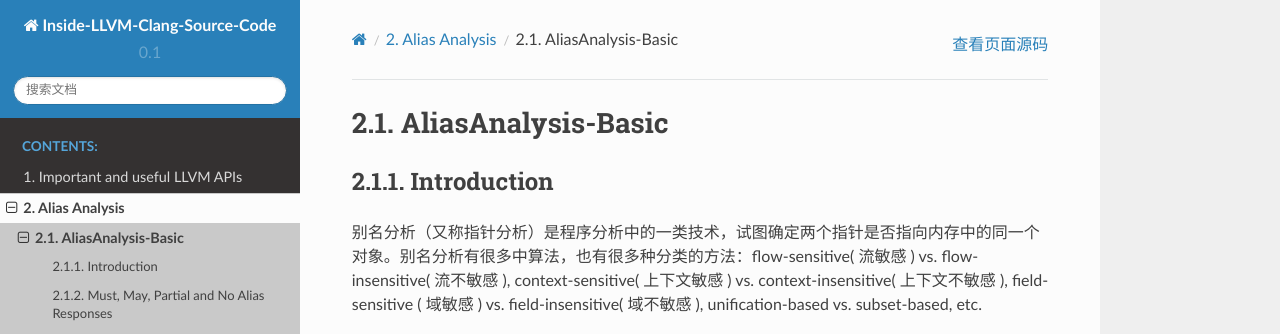
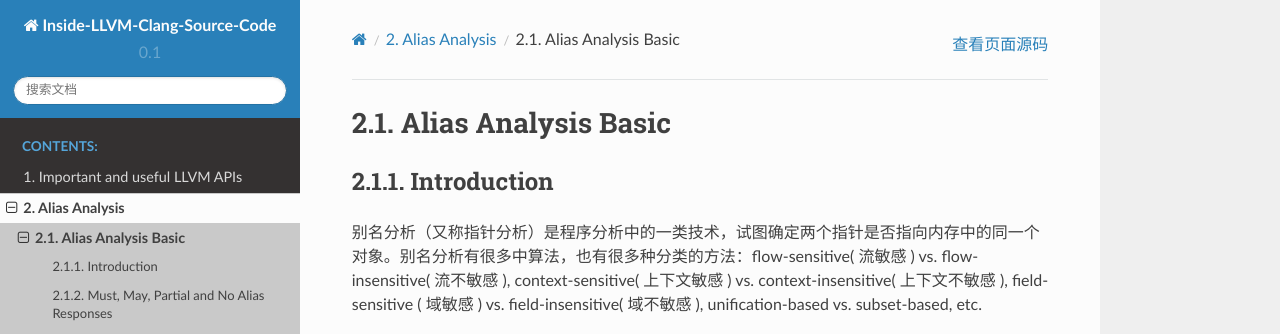
Before and after one commit to Enna1/LLVM-Study-Notes, a Sphinx documentation site: the page built from source/alias-analysis/AliasAnalysis-Basic.rst, in a window 1280 px wide and 900 px high. Shown: the top 334 px of the window. Built offline with Sphinx 7.4.7 and the Read the Docs theme 2.0.0, drawn with Linux system fonts in a browser that asks for light colours; pages that are not in the unit, such as notebooks, are missing from menus.

```diff
--- a/source/alias-analysis/AliasAnalysis-Basic.rst
+++ b/source/alias-analysis/AliasAnalysis-Basic.rst
@@ -1,5 +1,5 @@
-AliasAnalysis-Basic
-===================
+Alias Analysis Basic
+====================
 
 Introduction
 ------------
--- a/source/index.rst
+++ b/source/index.rst
@@ -13,7 +13,7 @@ Welcome to Inside-LLVM-Clang-Source-Code's documentation!
 
    important-and-useful-llvm-apis/index
    alias-analysis/index
-
+   called-value-propagation/index
 
 
 Indices and tables
```
